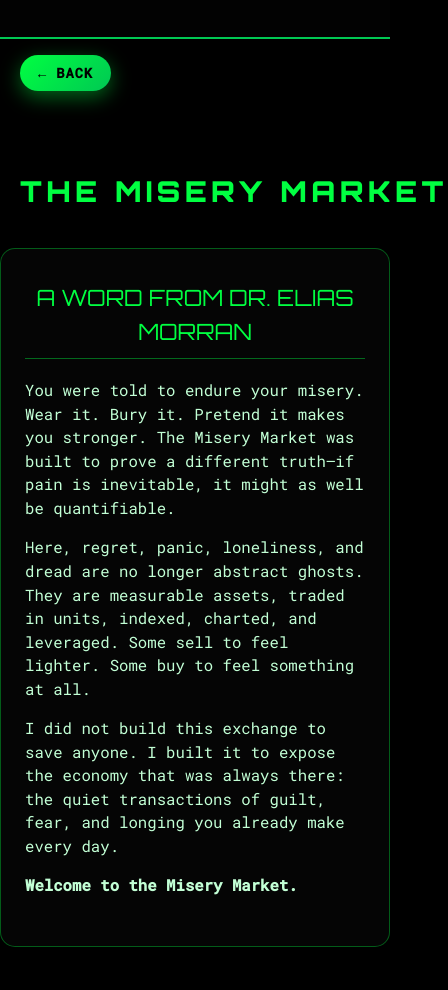
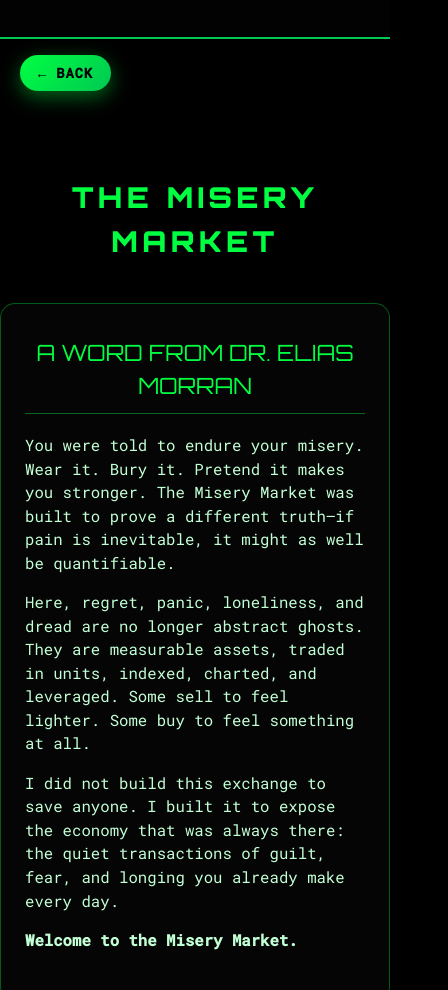
Before and after one commit to gourabwrites/gourabwrites.github.io, a plain HTML site: page misery-market.html in a window 390 px wide. Shown: the top 990 px of the page, 448 px wide, since content can reach past the window. Drawn offline with Linux system fonts and the light colour scheme.

Commit message:
Update misery-styles.css

```diff
--- a/misery-styles.css
+++ b/misery-styles.css
@@ -497,23 +497,16 @@ footer {
     font-size: 1.8rem !important;
   }
 }
-/* MOBILE: THE MISERY MARKET - Single line, Part 1/2 size */
+/* MOBILE: Push MISERY MARKET heading down (match Part 1/2) */
 @media (max-width: 900px) {
   .mm-title {
     margin-top: 50px !important;
     padding-top: 25px !important;
-    font-size: 2.2rem !important;
-    letter-spacing: 0.15em !important;
-    /* Force single line */
-    white-space: nowrap !important;
-    line-height: 1.1 !important;
-    width: 100% !important;
   }
 }
 
 @media (max-width: 600px) {
   .mm-title {
     margin-top: 60px !important;
-    font-size: 1.8rem !important;
   }
 }
```
